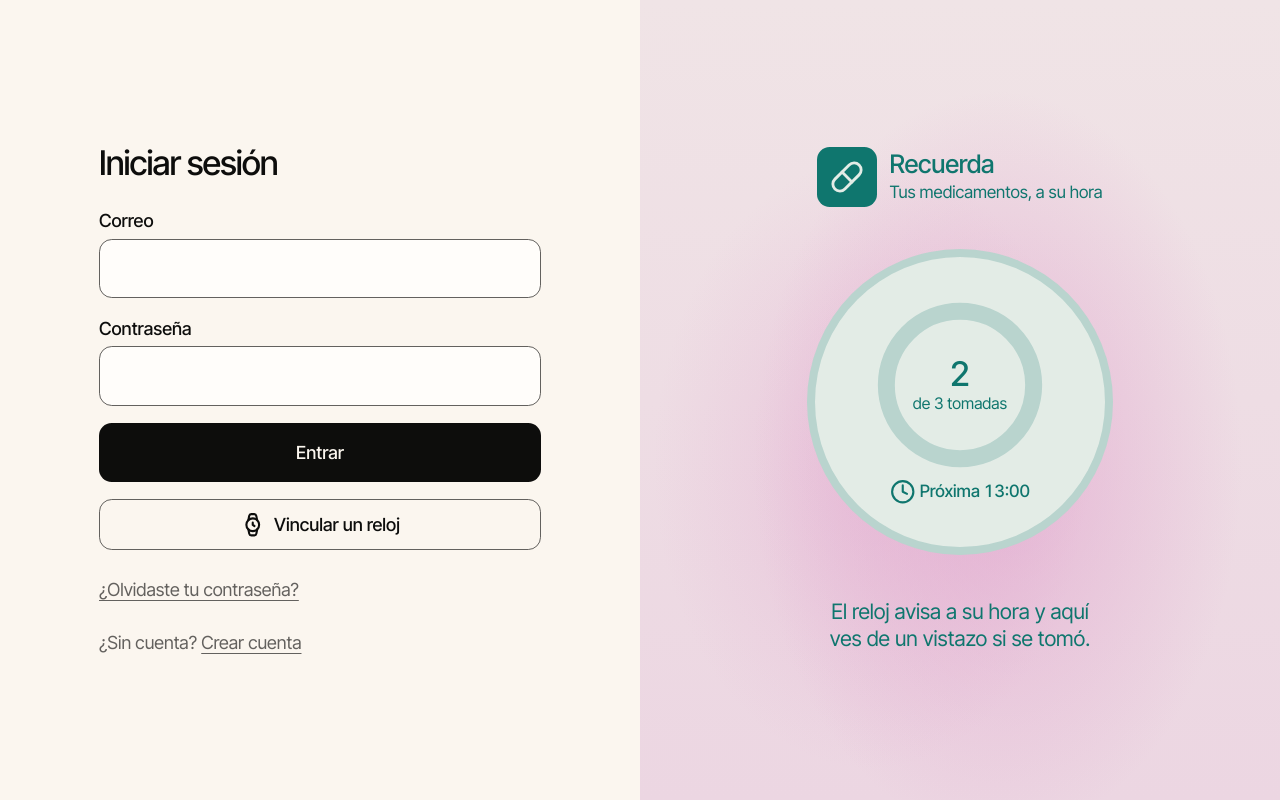
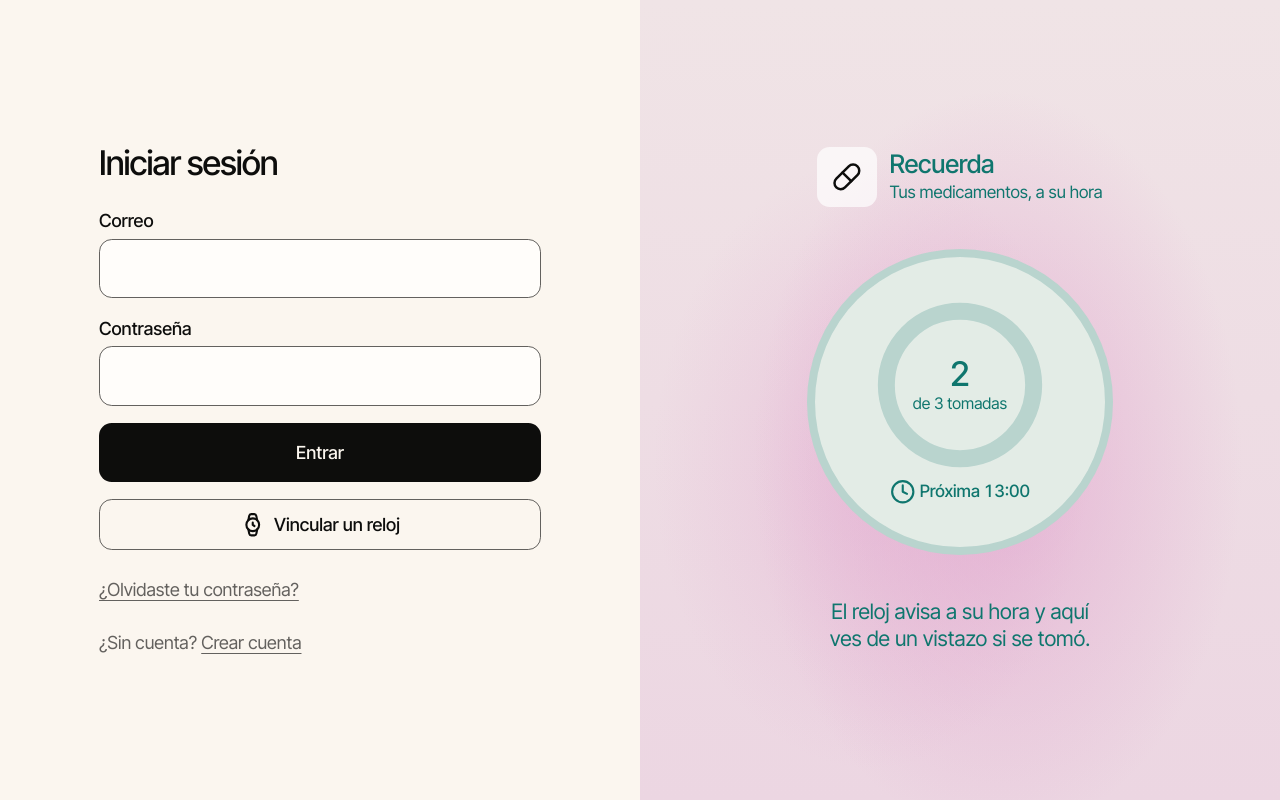
Before and after one commit to StehvenObandoUcc/front-smartwatch, a React (Vite) app in the folder web/: page /login in a window 1280 px wide. Built offline with nearby package versions, Linux system fonts and the light colour scheme; no server answers.

Commit message:
feat(web): placas en aguamarina suave, sobre panel y de marca

```diff
--- a/web/src/components/atoms/Plate/Plate.tsx
+++ b/web/src/components/atoms/Plate/Plate.tsx
@@ -2,13 +2,17 @@ import { medicationColorClass, medicationColorFor } from '../../../design/tokens
 import { cn } from '../../../lib/cn';
 import { Icon, type IconName } from '../Icon/Icon';
 
-type Tone = 'sign' | 'onSign' | 'sun' | 'dusk' | 'night' | 'neutral';
+type Tone = 'sign' | 'onSign' | 'ink' | 'sun' | 'dusk' | 'night' | 'neutral';
 type Size = 'sm' | 'md' | 'lg';
 
-// La placa de pictograma es la firma del sistema: cada opción y categoría lleva la suya.
+// La placa de pictograma: cada opción y categoría lleva la suya.
 const toneClass: Record<Tone, string> = {
+  // Aguamarina suave con el glifo aguamarina: secciones y bloques.
   sign: 'bg-sign text-on-sign',
-  onSign: 'bg-on-sign text-sign',
+  // Tarjeta blanca sobre un panel de franja.
+  onSign: 'bg-surface-veil text-on-panel',
+  // Relleno de la acción principal: la marca de Recuerda.
+  ink: 'bg-primary text-on-primary',
   sun: 'bg-morning text-on-morning',
   dusk: 'bg-afternoon text-on-afternoon',
   night: 'bg-night text-on-night',
@@ -18,7 +22,7 @@ const toneClass: Record<Tone, string> = {
 const sizeClass: Record<Size, { box: string; glyph: string }> = {
   sm: { box: 'size-plate-sm', glyph: 'size-5' },
   md: { box: 'size-plate-md', glyph: 'size-6' },
-  lg: { box: 'size-plate-lg', glyph: 'size-8' },
+  lg: { box: 'size-plate-lg', glyph: 'size-7' },
 };
 
 type Props = {
@@ -30,8 +34,8 @@ type Props = {
 } & ({ tone?: Tone; hex?: never } | { hex: string; tone?: never });
 
 /**
- * Placa cuadrada de esquina corta con un pictograma. `hex` es el color que eligió la persona para un
- * medicamento: se pinta con el tono de la paleta más cercano y el pictograma en blanco; quien la usa
+ * Placa cuadrada de esquina suave con un pictograma. `hex` es el color que eligió la persona para un
+ * medicamento: se pinta con el tono de la paleta más cercano y el pictograma en claro; quien la usa
  * muestra siempre el nombre al lado.
  */
 export function Plate({ icon, size = 'md', tone = 'sign', hex, label, className }: Props) {
```
